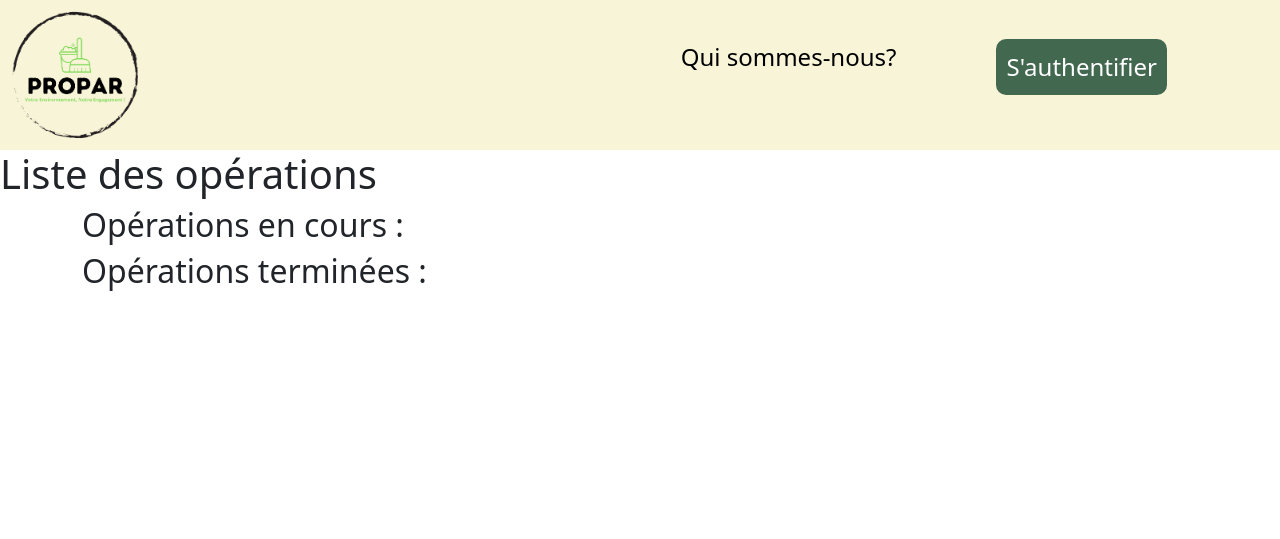
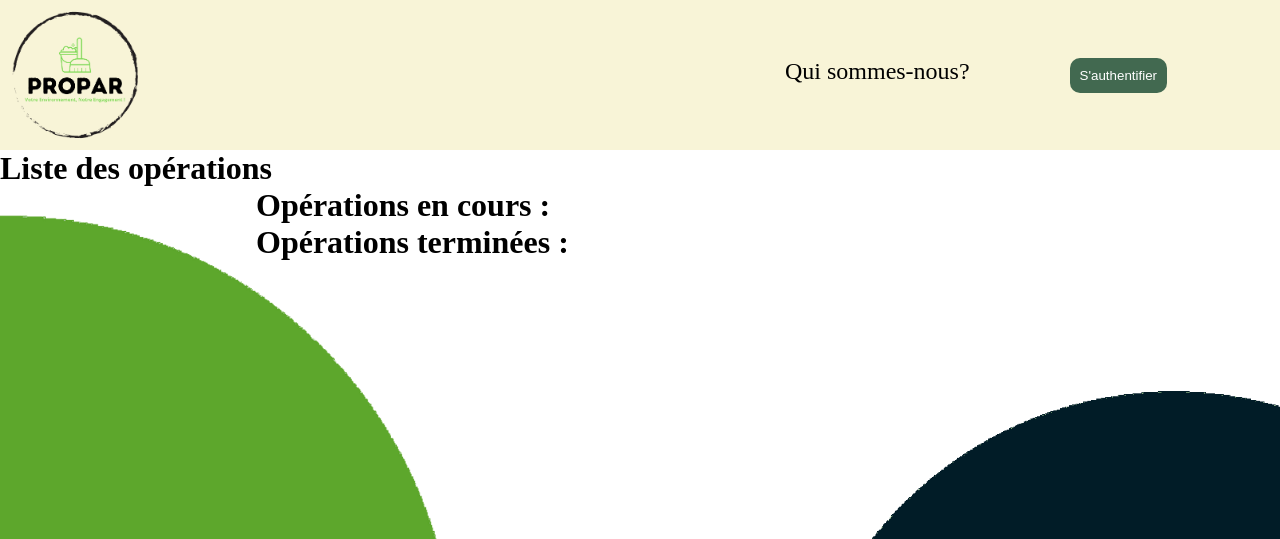
Before and after one commit to Aliiel/Propar, a Symfony app: template templates/accueil/index.html.twig in a window 1280 px wide. Shown: the top 539 px of the page. Run offline with Twig, Linux system fonts and the light colour scheme; the template is opened without the code that fills it, so the values that code supplies are empty; some libraries are stand-ins or nearby versions.

Commit message:
front accueil et blocage operation

```diff
--- a/public/css/accueil.css
+++ b/public/css/accueil.css
@@ -1,6 +1,14 @@
 *{
     margin: 0;
     padding: 0;
+}
+
+body{
+    background-image: url(../image/fond\ accueil.png);
+    background-size: cover;
+    background-repeat: no-repeat;
+    background-position: center;
+    background-attachment: fixed;
 }
 
 button{
@@ -16,5 +24,45 @@ button{
 button:hover{
     background-color: #78B262;
     ;
-    border: 2px solid white;
+
 }
+
+.card-body{
+    border-radius: 10px;
+    background-color: #ffffff;
+    padding: 20px;
+    display: flex;
+    flex-direction: column;
+    justify-content: space-around;
+    height: 90%;
+}
+
+.card{
+
+    border: 8px solid #426950;
+    border-radius: 10px;
+    flex: 1; /* Chaque bloc prend autant d'espace que possible pour remplir la ligne */
+    /* Autres styles pour vos blocs */
+    margin: 10px; /* Ajoutez une marge entre les blocs pour l'espacement */
+     /* Calculez la largeur de chaque bloc pour qu'il y en ait quatre sur une ligne */
+  }
+.row{
+    display: flex;
+    flex-wrap: wrap;
+}
+
+h2{
+    font-size: 2rem;
+}
+
+.container{
+    margin: auto 20%;
+    display: flex;
+    flex-direction: column;
+}
+
+h5{
+    background-color: #F8F4D7;
+    padding: 10px;
+    border-radius: 10px;
+}
--- a/src/Controller/AccueilController.php
+++ b/src/Controller/AccueilController.php
@@ -14,6 +14,8 @@ class AccueilController extends AbstractController
     #[Route('/', name: 'app_accueil')]
     public function index(EntityManagerInterface $em, ManagerRegistry $doctrine): Response
     {
+
+
         $operations = $doctrine
         ->getRepository(Operation::class)
         ->findBy(['etat' => 1]);
--- a/src/Controller/AjoutOperationController.php
+++ b/src/Controller/AjoutOperationController.php
@@ -20,6 +20,8 @@ class AjoutOperationController extends AbstractController
         $user = $this->getUser(); // récupère l'utilisateur de la session
         $roles = json_decode($user->getRoles()[0], true);
         var_dump($roles);
+
+
         //On crée une "nouvelle operation"
 
        // Comptez le nombre d'opérations associées à l'utilisateur connecté avec état = 1
--- a/templates/accueil/index.html.twig
+++ b/templates/accueil/index.html.twig
@@ -1,8 +1,7 @@
 {% extends 'base.html.twig' %}
 
 {% block stylesheets %}
-<link rel="stylesheet" href="https://cdn.jsdelivr.net/npm/bootstrap@5.3.2/dist/css/bootstrap.min.css">
-<link rel="stylesheet" href="https://cdn.jsdelivr.net/npm/bootstrap@5.3.2/dist/css/bootstrap.min.css">
+<link rel="stylesheet" href="{{asset('css/accueil.css')}}">
 {% endblock %}
 
 {% block title %}Liste des opérations{% endblock %}
@@ -21,14 +20,17 @@
 {% endfor %}
 <h1>Liste des opérations</h1>
 <div class="container">
+<h2>Opérations en cours : </h2>
 <div class="row">
-<h2>Opérations en cours : </h2>
+
     {% for operation in operations %}
         <div class="col-md-4 mb-4 bg-primary">
             <div class="card">
                 <div class="card-body">
                     <h5 class="card-title">Opération #{{ operation.id }}</h5>
-                    <p class="card-text">{{ operation.type }}</p>
+                    <p class="card-text">{{ operation.type}} €</p>
+                    <p class="card-text">{{ operation.etat }}</p>
+                    <p class="card-text">{{ operation.date_realisation|date('Y-m-d') }}</p>
                     <button>Consulter</button>
                     <!-- Ajoutez d'autres données d'opération si nécessaire -->
                 </div>
@@ -36,13 +38,16 @@
         </div>
     {% endfor %}
 
-<h2>Opérations terminées : </h2>
-    {% for operationEnd in operationEnds %}
+    <h2>Opérations terminées : </h2>
+    {% for operationsEnd in operationsEnds %}
         <div class="col-md-4 mb-4 bg-primary">
             <div class="card">
                 <div class="card-body">
-                    <h5 class="card-title">Opération #{{ operation.id }}</h5>
-                    <p class="card-text">{{ operation.type }}</p>
+                    <h5 class="card-title">Opération #{{ operationsEnd.id }}</h5>
+                    <p class="card-text">{{ operationsEnd.type }} €</p>
+                    <p class="card-text">{{ operationsEnd.etat }}</p>
+                    <p class="card-text">{{ operationsEnd.date_realisation|date('Y-m-d') }}</p>
+                    <button>Consulter</button>
                     <!-- Ajoutez d'autres données d'opération si nécessaire -->
                 </div>
             </div>
```
Also changed, not shown: public/image/fond accueil.png (added), 1 other file.
